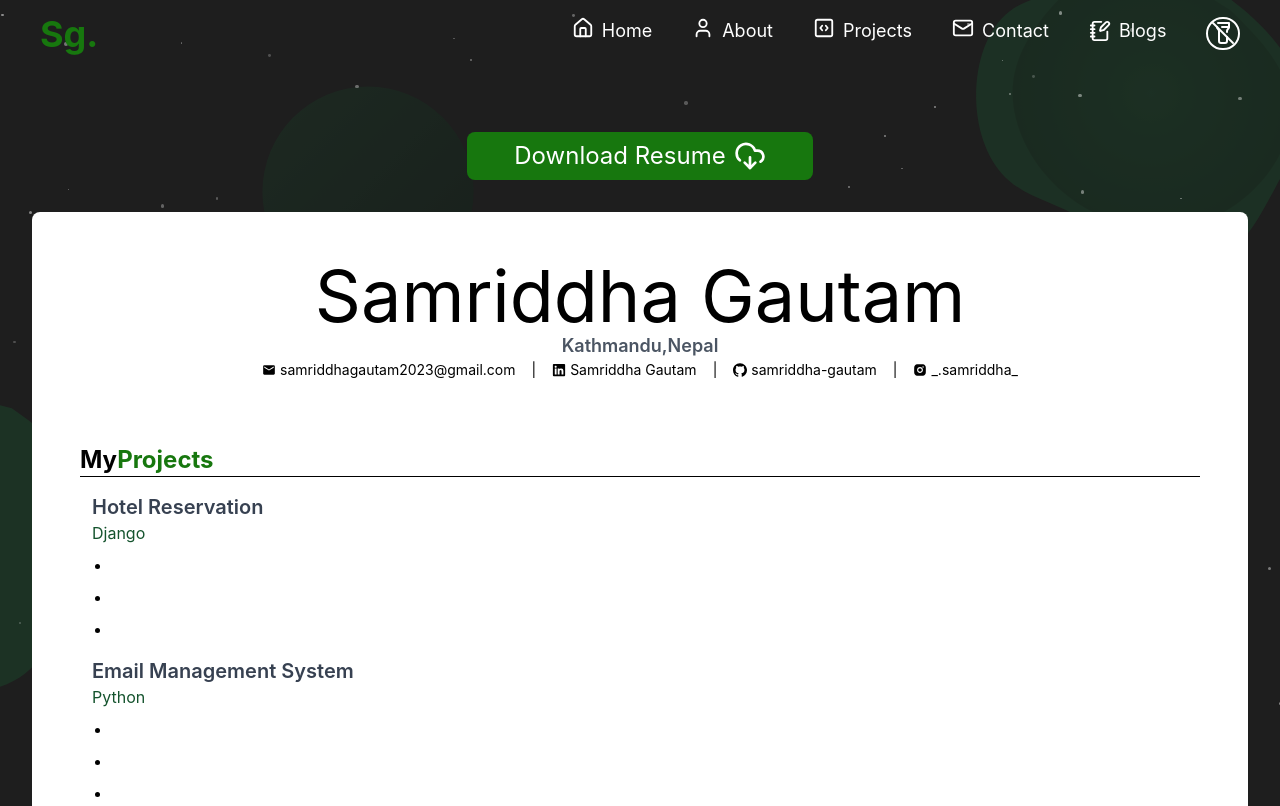
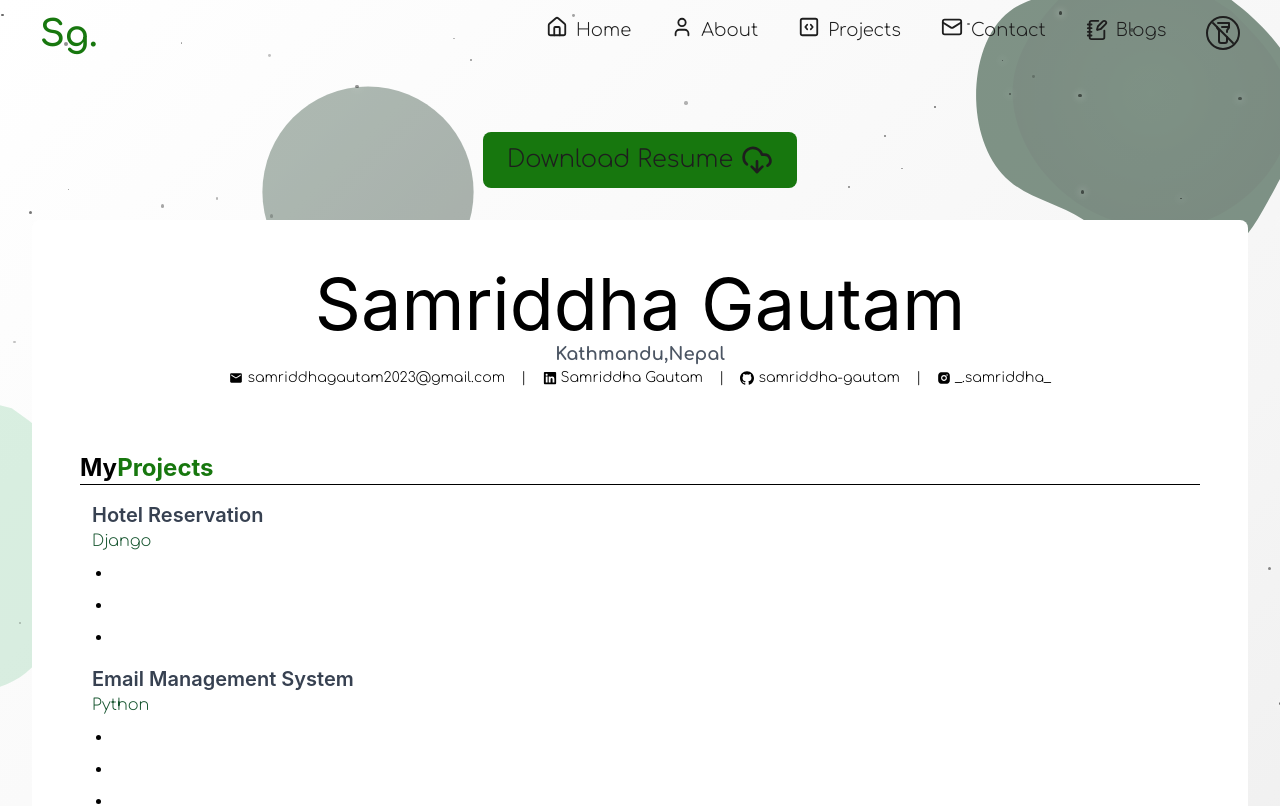
Before and after one commit to samriddha-gautam/portfolio-website, a Next.js app: page /resume in a window 1280 px wide. Shown: the top 806 px of the page. Built offline with nearby package versions, Linux system fonts and the light colour scheme.

Commit message:
bg-color changes

```diff
--- a/app/components/aboutMe.tsx
+++ b/app/components/aboutMe.tsx
@@ -19,7 +19,7 @@ export default function AboutMe() {
         <p className="text-xl md:text-2xl font-normal">
           My interest in programming and coding caught traction when I was in my
           <span className="text-customGreen font-normal italic"> 9<sup>th</sup> grade</span>.
-          I watched a youtube video suggested in my page about developing a website and from then on I decdied
+          I watched videos suggested in my youtube page about developing a website and from then on I decdied
           on what I had to do.
         </p>
         <br />
--- a/app/components/contact.tsx
+++ b/app/components/contact.tsx
@@ -56,18 +56,18 @@ export default function Contact() {
             name="name"
             value={formData.name}
             onChange={handleChange}
-            className="p-3 rounded-2xl text-black focus:outline-none font-semibold"
+            className="p-3 rounded-2xl text-gray-600 focus:outline-none font-semibold placeholder-gray-500 placeholder-opacity-50"
             placeholder="Your Name"
           />
         </div>
-        <div className="flex flex-col md:flex-row gap-2 p-4 bg-customGreen/50 rounded-lg">
+        <div className="flex flex-col md:flex-row gap-2 p-4 bg-customGreen/50 rounded-lg ">
           <label className="md:w-24 font-semibold text-xl">Email:</label>
           <input
             type="email"
             name="email"
             value={formData.email}
             onChange={handleChange}
-            className="p-3 rounded-2xl text-black focus:outline-none font-semibold"
+            className="p-3 rounded-2xl text-gray-600 focus:outline-none font-semibold placeholder-gray-500 placeholder-opacity-50"
             placeholder="Your Email"
           />
         </div>
@@ -78,11 +78,11 @@ export default function Contact() {
             value={formData.message}
             onChange={handleChange}
             rows={4}
-            className="rounded-3xl w-full p-3 text-black focus:outline-none font-semibold resize-none"
+            className="rounded-3xl w-full p-3 text-gray-600 focus:outline-none font-semibold resize-none placeholder-gray-500 placeholder-opacity-50"
             placeholder="Any Message?"
           ></textarea>
         </div>
-        <button type="submit" className="bg-customGreen p-3 rounded-xl font-semibold" disabled={loading}>
+        <button type="submit" className="bg-customGreen p-3 rounded-xl font-semibold hover:bg-white hover:text-customGreen hover:shadow-md transition duration-200 ease-in-out " disabled={loading}>
           {loading ? "Sending..." : "Send"}
         </button>
         {responseMessage && <p className="text-white">{responseMessage}</p>}
--- a/app/components/main.tsx
+++ b/app/components/main.tsx
@@ -11,7 +11,7 @@ export default function Main() {
     >
       <div className="pb-8">
         <div className={`md:flex justify-center lg:justify-start text-3xl sm:text-4xl`}>
-          <h2>Hey There !!</h2>
+          <h2>Yo !!</h2>
           <motion.span
             animate={{ rotate: [0, 20, -10, 20, -10, 0] }}
             transition={{ duration: 2, repeat: Infinity }}
--- a/app/components/navbar.tsx
+++ b/app/components/navbar.tsx
@@ -89,7 +89,7 @@ const Navbar = () => {
         </button>
 
         {/* Logo */}
-        <a href="#home" className="hidden md:flex font-bold text-4xl text-customGreen">
+        <a href="/" className="hidden md:flex font-bold text-4xl text-customGreen">
           Sg.
         </a>
 
--- a/app/components/projects.tsx
+++ b/app/components/projects.tsx
@@ -64,15 +64,15 @@ export default function Projects() {
                      duration-300 ease-in-out cursor-default"
           style={{boxShadow: "0px 2px 6px rgba(23, 119, 14, 0.5)"}}
         >
-          <h1 className="text-center text-2xl md:text-4xl lg:text-5xl my-4 font-bold ">
+          <h1 className="text-center text-xl md:text-3xl lg:text-4xl my-4 font-bold ">
             {card.title}
           </h1>
           <img src={card.image} alt={card.title} className="w-full mt-4 h-40 object-cover rounded-md" />
           <p className="text-center">{card.description}</p>
-          <div className="flex justify-center m-4 gap-2">
+          <div className="flex flex-col lg:flex-row justify-center m-4 gap-4">
             <a href={card.siteLink} className="flex items-center justify-center gap-2 p-3
                    text-sm md:text-lg bg-customGreen text-white rounded-md
-                  shadow-md hover:shadow-[0_0_3px_1px_rgba(72,255,72,0.8)] transition ease-in-out">
+                  shadow-md hover:shadow-[0_0_3px_1px_rgba(255,255,255,0.8)] transition ease-in-out">
               <TbWorldCode
                 size={24}
               />
--- a/app/components/techstack.tsx
+++ b/app/components/techstack.tsx
@@ -109,6 +109,7 @@ export default function TechStackCards() {
               className="flex border-2 rounded-lg bg-black/20 backdrop-blur-[2px]
                          border-customGreen md:p-10 transition
                          duration-300 ease-in-out items-center justify-center p-4"
+                         style={{boxShadow: "0px 2px 6px rgba(23, 119, 14, 0.5)"}}
             >
               {card.icon}
             </div>
@@ -124,6 +125,7 @@ export default function TechStackCards() {
               className="flex border-2 rounded-lg bg-black/20 backdrop-blur-[2px]
                          border-customGreen md:p-10 transition
                          duration-300 ease-in-out items-center justify-center p-4"
+                         style={{boxShadow: "0px 2px 6px rgba(23, 119, 14, 0.5)"}}
             >
               {tool.icon}
             </div>
--- a/app/globals.css
+++ b/app/globals.css
@@ -3,15 +3,29 @@
 @tailwind utilities;
 
 :root {
-  --background: #ffffff;
+  --background: linear-gradient(
+    135deg,
+    #ffffff 0%,    /* pure white */
+    #f5f5f5 50%,   /* light grayish white */
+    #e5e5e5 100%   /* slightly darker white */
+  );
   --foreground: rgb(10, 10, 10);
 }
 
-@media (prefers-color-scheme: dark) {
-  :root {
-    --background: #dee5e1;
-    --foreground: rgb(10, 10, 10);
-  }
+.dark {
+  --background: linear-gradient(
+    135deg,
+    #000000 0%,
+    #0e0e0e 10%,
+    #1e1d1d 20%,
+    #242323 30%,
+    #202020 40%,
+    #1a1a1a 50%,
+    #161616 60%,
+    #0e0e0e 70%,
+    #262626 100%
+  );
+  --foreground: rgb(245, 245, 245);
 }
 
 @layer base {
@@ -29,31 +43,37 @@
     z-index: 0;
   }
 
+  /* Light Mode: Dark Gray Stars */
   .star {
     position: absolute;
     border-radius: 50%;
     animation: twinkle linear infinite;
+    background: rgb(0, 0, 0);
+    opacity: 0.3;
+    box-shadow: 0 0 3px 2px rgba(0, 0, 0, 0.3);
   }
 
   /* Dark Mode: White Stars */
-.dark .star {
-  background: white;
-  opacity: 0.5;
-}
+  .dark .star {
+    background: white;
+    opacity: 0.5;
+  }
 
-/* Light Mode: Dark Gray Stars */
-.star {
-  background: rgb(0, 0, 0);
-  opacity: 0.3;
-}
 
 
   @keyframes twinkle {
-    0%, 100% {
+    0%,100%{
       opacity: 0.2;
+      box-shadow: 0 0 7px 1px rgba(255, 255, 255, 0.2);
+    }
+    30%{
+      opacity: 0.4;
+      box-shadow: 0 0 7px 1px rgba(255, 255, 255, 0.5);
+
     }
     50% {
-      opacity: 0.5;
+      opacity: 0.6;
+      box-shadow: 0 0 7px 1px rgba(255, 255, 255, 0.8);
     }
   }
 }
--- a/app/layout.tsx
+++ b/app/layout.tsx
@@ -2,7 +2,13 @@
 // import { Geist, Geist_Mono } from "next/font/google";
 import StarryBackground from "./components/StarryBackground";
 import "./globals.css";
+import { Comfortaa } from 'next/font/google';
 
+// Initialize the font
+const comfortaaFontClass = Comfortaa({
+  weight: ['300','700'],
+  subsets: ['latin'],
+});
 
 export default function RootLayout({
   children,
@@ -10,9 +16,9 @@ export default function RootLayout({
   children: React.ReactNode;
 }>) {
   return (
-    <html lang="en" className="dark">
+    <html lang="en" >
       <body
-        className="bg-customBackground dark:bg-dark-customBackground text-dark-customBackground dark:text-customWhite transition-all duration-200 ease-in-out"
+        className={`${comfortaaFontClass.className} bg-customBackground dark:bg-dark-customBackground text-dark-customBackground dark:text-customWhite transition-all duration-200 ease-in-out`}
       >
         <StarryBackground />
         {children}
--- a/app/resume/page.tsx
+++ b/app/resume/page.tsx
@@ -15,11 +15,13 @@ import Footer from "../components/footer";
         <Navbar />
         <section id="resume" className="m-8 overflow-hidden">
         <a href="/pdf/resume.pdf" download="resume.pdf" className=" m-8 flex items-center justify-center">
-            <button className="flex items-center justify-center gap-2 bg-customGreen p-2 rounded-lg w-[30%] text-lg md:text-2xl">
+            <button className="flex items-center justify-center gap-2 bg-customGreen px-6 py-3  rounded-lg w-fit text-lg md:text-2xl">
               Download Resume
+              <div className="hidden md:flex">
               <LuCloudDownload
                 size={32}
               />
+              </div>
               </button>
           </a>
 
@@ -242,11 +244,13 @@ import Footer from "../components/footer";
 
           </div>
           <a href="/pdf/resume.pdf" download="resume.pdf" className=" m-8 flex items-center justify-center">
-            <button className="flex items-center justify-center gap-2 bg-customGreen p-2 rounded-lg w-[30%] text-lg md:text-2xl">
+            <button className="flex items-center justify-center gap-2 bg-customGreen px-6 py-3  rounded-lg w-fit text-lg md:text-2xl">
               Download Resume
+              <div className="hidden md:flex">
               <LuCloudDownload
                 size={32}
               />
+              </div>
               </button>
           </a>
           <Footer/>
```
